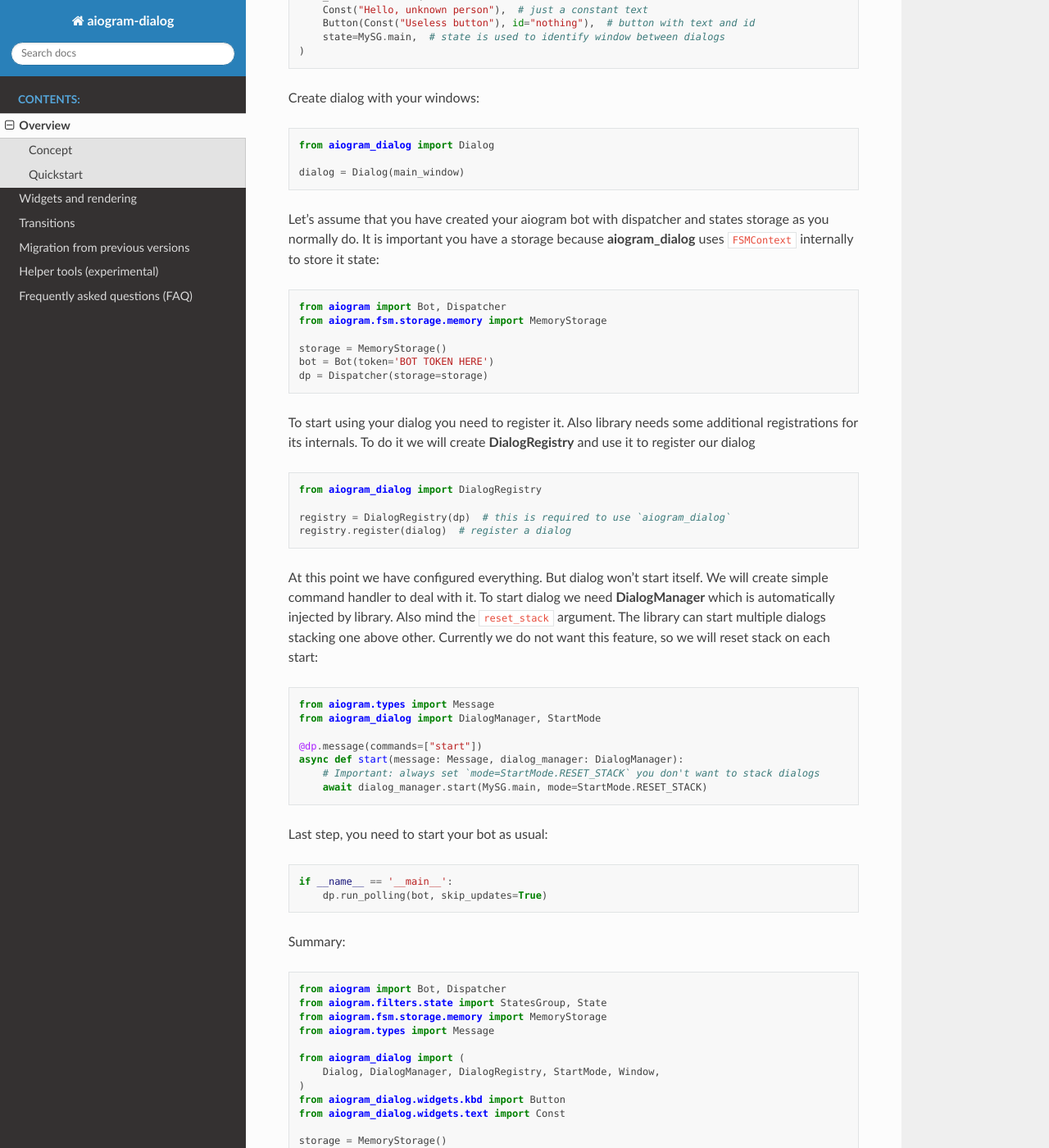
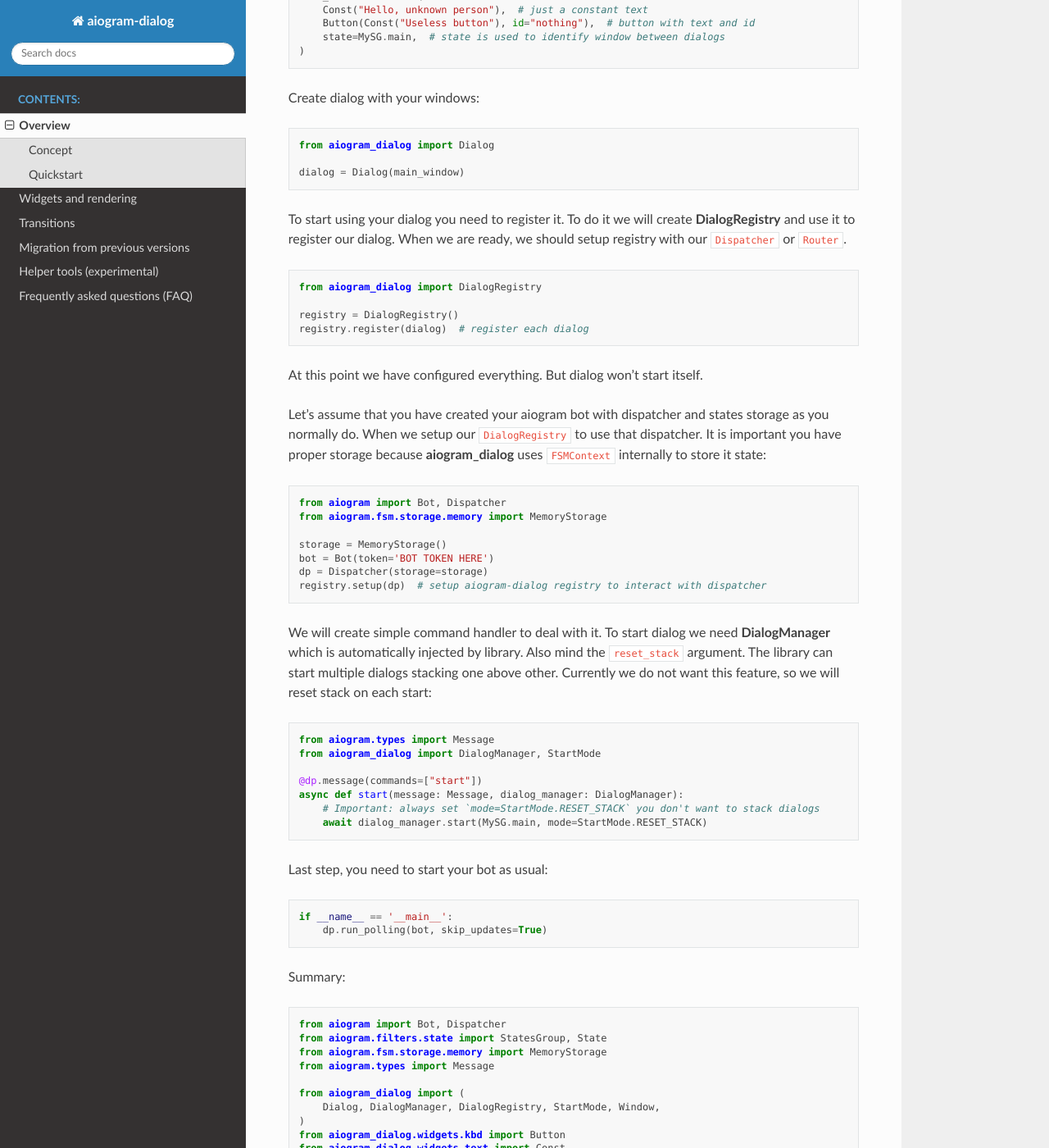
Before and after one commit to Tishka17/aiogram_dialog, a Sphinx documentation site: the page built from docs/overview.rst, in a window 1280 px wide and 1400 px high, scrolled down 1420 px. Shown: the whole window at 82% size. Built offline with Sphinx 7.4.7 and the Read the Docs theme 2.0.0, drawn with Linux system fonts in a browser that asks for light colours; some of the changed text lies outside the part shown.

Commit message:
Fix doc and  in examples

```diff
--- a/docs/examples/quickstart/bot.py
+++ b/docs/examples/quickstart/bot.py
@@ -4,3 +4,4 @@
 storage = MemoryStorage()
 bot = Bot(token='BOT TOKEN HERE')
 dp = Dispatcher(storage=storage)
+registry.setup(dp)  # setup aiogram-dialog registry to interact with dispatcher
--- a/docs/examples/quickstart/register.py
+++ b/docs/examples/quickstart/register.py
@@ -1,4 +1,4 @@
 from aiogram_dialog import DialogRegistry
 
-registry = DialogRegistry(dp)  # this is required to use `aiogram_dialog`
-registry.register(dialog)  # register a dialog
+registry = DialogRegistry()
+registry.register(dialog)  # register each dialog
--- a/docs/examples/quickstart/summary.py
+++ b/docs/examples/quickstart/summary.py
@@ -8,11 +8,6 @@
 )
 from aiogram_dialog.widgets.kbd import Button
 from aiogram_dialog.widgets.text import Const
-
-storage = MemoryStorage()
-bot = Bot(token='BOT TOKEN HERE')
-dp = Dispatcher(storage=storage)
-registry = DialogRegistry(dp)
 
 
 class MySG(StatesGroup):
@@ -25,7 +20,14 @@
     state=MySG.main,
 )
 dialog = Dialog(main_window)
+
+registry = DialogRegistry()
 registry.register(dialog)
+
+storage = MemoryStorage()
+bot = Bot(token='BOT TOKEN HERE')
+dp = Dispatcher(storage=storage)
+registry.setup(dp)
 
 
 @dp.message(commands=["start"])
--- a/docs/overview.rst
+++ b/docs/overview.rst
@@ -45,17 +45,20 @@
 
 .. literalinclude:: examples/quickstart/dialog.py
 
-Let's assume that you have created your aiogram bot with dispatcher and states storage as you normally do.
-It is important you have a storage because **aiogram_dialog** uses ``FSMContext`` internally to store it state:
+
+To start using your dialog you need to register it.
+To do it we will create **DialogRegistry** and use it to register our dialog. When we are ready, we should setup registry with our ``Dispatcher`` or ``Router``.
+
+.. literalinclude:: examples/quickstart/register.py
+
+At this point we have configured everything. But dialog won't start itself.
+
+Let's assume that you have created your aiogram bot with dispatcher and states storage as you normally do. When we setup our ``DialogRegistry`` to use that dispatcher.
+It is important you have proper storage because **aiogram_dialog** uses ``FSMContext`` internally to store it state:
 
 .. literalinclude:: examples/quickstart/bot.py
 
-To start using your dialog you need to register it. Also library needs some additional registrations for its internals.
-To do it we will create **DialogRegistry** and use it to register our dialog
-
-.. literalinclude:: examples/quickstart/register.py
-
-At this point we have configured everything. But dialog won't start itself. We will create simple command handler to deal with it.
+We will create simple command handler to deal with it.
 To start dialog we need **DialogManager** which is automatically injected by library. Also mind the ``reset_stack`` argument. The library can start multiple dialogs stacking one above other. Currently we do not want this feature, so we will reset stack on each start:
 
 .. literalinclude:: examples/quickstart/start.py
```
Also changed, not shown: docs/migration.rst (+6 -1 lines), 10 other files.
